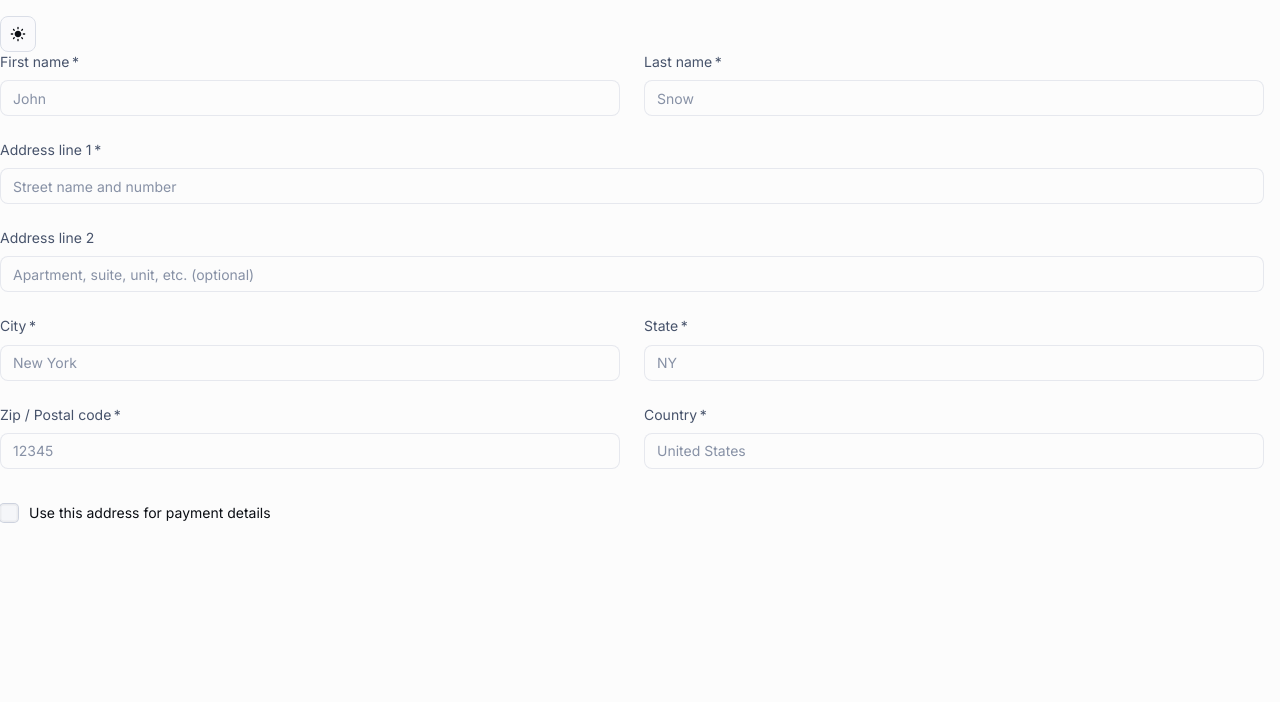
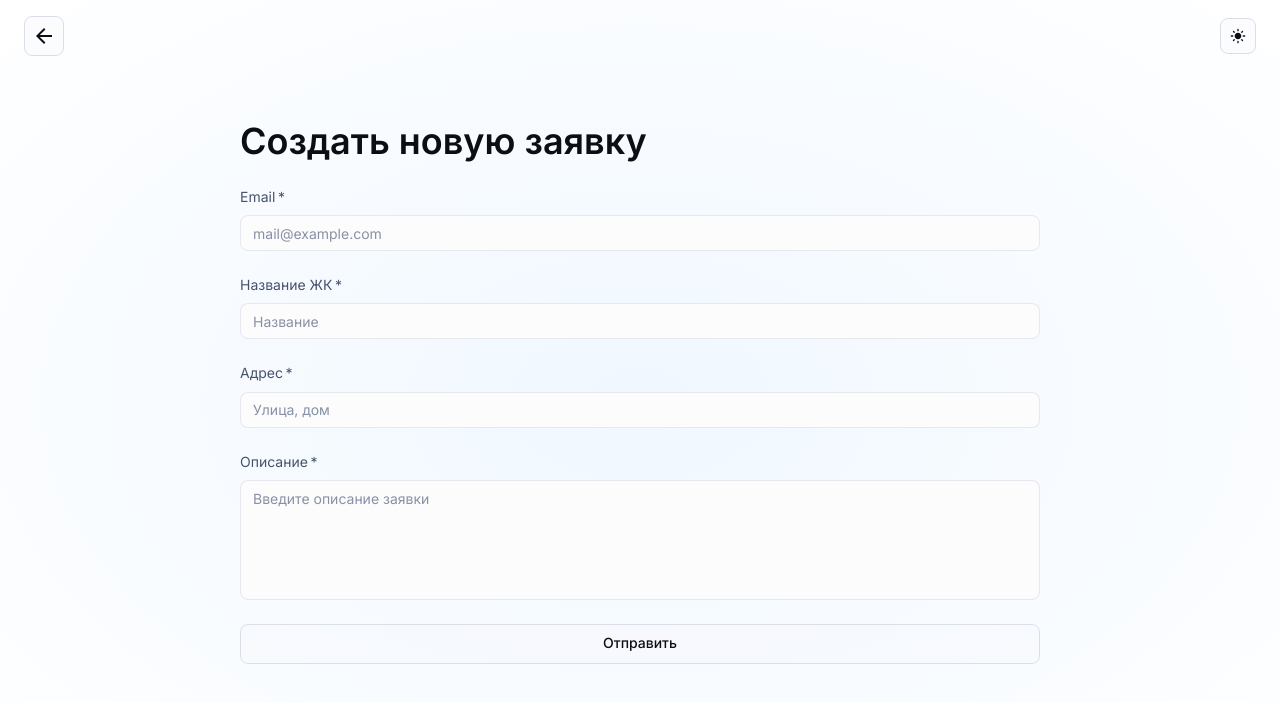
Before and after one commit to dikiyhleb/taskReact, a React (Vite) app: page /new in a window 1280 px wide. Shown: the top 702 px of the page. Built offline with nearby package versions, Linux system fonts and the light colour scheme.

Commit message:
fix search field

```diff
--- a/src/App.tsx
+++ b/src/App.tsx
@@ -6,7 +6,6 @@ import { useEffect, useState } from "react";
 import { useAuthInterceptor } from "./interceptor/axiosInterceptor";
 import UserEntity from "./models/UserEntity";
 
-//TODO отделить isLoading от AuthContext
 //TODO userService?
 function App() {
   const [isAuth, setAuth] = useState(false);
--- a/src/components/AppRouter.tsx
+++ b/src/components/AppRouter.tsx
@@ -6,6 +6,7 @@ import Dashboard from "../pages/dashboard/Dashboard";
 import BuildingsTable from "./UI/table/buildings/BuildingsTable";
 import ApplicationsTable from "./UI/table/ApplicationsTable";
 import UserNoLogin from "../pages/user/UserNoLogin";
+import Status from "../pages/status/Status";
 
 export default function AppRouter() {
   const auth = useContext(AuthContext);
@@ -13,6 +14,7 @@ export default function AppRouter() {
   if (!auth) return <div style={{ color: "red" }}>Auth error!!!</div>;
 
   //TODO Вынести Table в один файл, изменять только TableBody
+  //TODO ДЛЯ !isAuth Вынести задний фон в шаблон остальные компоненты в children
   return auth.isAuth ? (
     <Routes>
       <Route path="/" element={<Dashboard />}>
@@ -25,6 +27,7 @@ export default function AppRouter() {
     <Routes>
       <Route path="/login" element={<SignIn />} />
       <Route path="/new" element={<UserNoLogin />}></Route>
+      <Route path="/status" element={<Status />}></Route>
       <Route path="*" element={<Navigate to={"/login"} />} />
     </Routes>
   );
--- a/src/components/UI/table/ApplicationsTable.tsx
+++ b/src/components/UI/table/ApplicationsTable.tsx
@@ -120,7 +120,7 @@ export default function ApplicationsTable() {
         <TableFooter>
           <TableRow>
             <TablePagination
-              rowsPerPageOptions={[5, 10, 25, { label: "All", value: -1 }]}
+              rowsPerPageOptions={[5, 10]}
               colSpan={6}
               count={data.meta?.total_items}
               rowsPerPage={limit}
--- a/src/components/UI/table/buildings/BuildingsTable.tsx
+++ b/src/components/UI/table/buildings/BuildingsTable.tsx
@@ -144,7 +144,7 @@ export default function BuildingsTable() {
         <TableFooter>
           <TableRow>
             <TablePagination
-              rowsPerPageOptions={[5, 10, 25, { label: "All", value: -1 }]}
+              rowsPerPageOptions={[5, 10]}
               colSpan={5}
               count={data.meta?.total_items}
               rowsPerPage={limit}
--- a/src/pages/dashboard/Dashboard.tsx
+++ b/src/pages/dashboard/Dashboard.tsx
@@ -24,7 +24,6 @@ import { FilterSearchContext } from "../../context/InputRefContext";
 
 const drawerWidth = 240;
 
-//TODO label у поиска не по центру
 //TODO переделать choosePage
 export default function Dashboard(props: { disableCustomTheme?: boolean }) {
   const navigate = useNavigate();
@@ -71,10 +70,12 @@ export default function Dashboard(props: { disableCustomTheme?: boolean }) {
           <div style={{ width: "95%" }}>
             <TextField
               fullWidth
-              id="outlined-basic"
-              label="Поиск"
-              variant="outlined"
-              sx={{ marginBottom: "30px" }}
+              id="filled-basic"
+              label="Поиск по названию"
+              variant="filled"
+              sx={{
+                marginBottom: "30px",
+              }}
               onChange={(e) => handleInputChange(e.target.value)}
             />
             <FilterSearchContext.Provider value={{ filter: filter, setFilter }}>
--- a/src/pages/login/SignIn.tsx
+++ b/src/pages/login/SignIn.tsx
@@ -145,7 +145,7 @@ export default function SignIn(props: { disableCustomTheme?: boolean }) {
             variant="h4"
             sx={{ width: "100%", fontSize: "clamp(2rem, 10vw, 2.15rem)" }}
           >
-            Sign in
+            Войти
           </Typography>
           <Box
             component="form"
@@ -176,7 +176,7 @@ export default function SignIn(props: { disableCustomTheme?: boolean }) {
               />
             </FormControl>
             <FormControl>
-              <FormLabel htmlFor="password">Password</FormLabel>
+              <FormLabel htmlFor="password">Пароль</FormLabel>
               <TextField
                 error={passwordError}
                 helperText={passwordErrorMessage}
@@ -194,7 +194,7 @@ export default function SignIn(props: { disableCustomTheme?: boolean }) {
             </FormControl>
             <FormControlLabel
               control={<Checkbox value="remember" color="primary" />}
-              label="Remember me"
+              label="Запомнить меня"
             />
             <ForgotPassword open={open} handleClose={handleClose} />
             <Button
@@ -203,7 +203,7 @@ export default function SignIn(props: { disableCustomTheme?: boolean }) {
               variant="contained"
               onClick={validateInputs}
             >
-              Sign in
+              Войти
             </Button>
             <Link
               component="button"
@@ -212,22 +212,22 @@ export default function SignIn(props: { disableCustomTheme?: boolean }) {
               variant="body2"
               sx={{ alignSelf: "center" }}
             >
-              Forgot your password?
+              Забыли пароль?
             </Link>
           </Box>
-          <Divider>or</Divider>
+          <Divider>или</Divider>
           <Box sx={{ display: "flex", flexDirection: "column", gap: 2 }}>
             <Button fullWidth variant="outlined" onClick={continueWithoutLogin}>
-              Continue without sign in
+              Создать заявку без входа
             </Button>
             <Typography sx={{ textAlign: "center" }}>
-              Don&apos;t have an account?{" "}
+              Нету аккаунта?{" "}
               <Link
                 href="/material-ui/getting-started/templates/sign-in/"
                 variant="body2"
                 sx={{ alignSelf: "center" }}
               >
-                Sign up
+                Регистрация
               </Link>
             </Typography>
           </Box>
--- /dev/null
+++ b/src/pages/status/Status.tsx
@@ -0,0 +1,3 @@
+export default function Status() {
+  return <h1>Status component</h1>;
+}
--- a/src/pages/user/UserNoLogin.tsx
+++ b/src/pages/user/UserNoLogin.tsx
@@ -1,146 +1,165 @@
 import {
   CssBaseline,
   Box,
-  Checkbox,
-  FormControlLabel,
   FormLabel,
   OutlinedInput,
+  Button,
+  Typography,
+  IconButton,
 } from "@mui/material";
 import AppTheme from "../../theme/AppTheme";
 import ColorModeIconDropdown from "../../theme/ColorModeIconDropdown";
 import Grid from "@mui/material/Grid2";
 import { styled } from "@mui/material/styles";
+import { ArrowBackOutlined } from "@mui/icons-material";
+import { useNavigate } from "react-router";
+import React from "react";
 
 const FormGrid = styled(Grid)(() => ({
   display: "flex",
   flexDirection: "column",
 }));
 
+const TopBar = styled("div")(() => ({
+  display: "flex",
+  justifyContent: "space-between",
+  alignItems: "center",
+  padding: "16px 24px",
+}));
+
+const CustomMain = styled("div")(({ theme }) => ({
+  "&::before": {
+    content: '""',
+    display: "block",
+    position: "absolute",
+    zIndex: -1,
+    inset: 0,
+    backgroundImage:
+      "radial-gradient(ellipse at 50% 50%, hsl(210, 100%, 97%), hsl(0, 0%, 100%))",
+    backgroundRepeat: "no-repeat",
+    ...theme.applyStyles("dark", {
+      backgroundImage:
+        "radial-gradient(at 50% 50%, hsla(210, 100%, 16%, 0.5), hsl(220, 30%, 5%))",
+    }),
+  },
+}));
+
+const CustomBox = styled(Box)(() => ({
+  position: "fixed",
+  top: "65%",
+  left: "50%",
+  transform: "translate(-50%, -50%)",
+  width: "800px",
+  height: "800px",
+}));
+
 export default function UserNoLogin(props: { disableCustomTheme?: boolean }) {
+  const [emailError, setEmailError] = React.useState(false);
+  const [emailErrorMessage, setEmailErrorMessage] = React.useState("");
+  const navigate = useNavigate();
+
+  const backToLogin = () => {
+    navigate("/login");
+  };
+
+  const validateInputs = () => {
+    const email = document.getElementById("email") as HTMLInputElement;
+
+    let isValid = true;
+
+    if (!email.value || !/\S+@\S+\.\S+/.test(email.value)) {
+      setEmailError(true);
+      setEmailErrorMessage("Please enter a valid email address.");
+      isValid = false;
+    } else {
+      setEmailError(false);
+      setEmailErrorMessage("");
+    }
+
+    return isValid;
+  };
+
   return (
     <AppTheme {...props}>
       <CssBaseline enableColorScheme />
-      <Box sx={{ position: "fixed", top: "1rem", right: "1rem" }}>
+      <CustomMain>
+        <TopBar>
+          <IconButton onClick={backToLogin}>
+            <ArrowBackOutlined />
+          </IconButton>
           <ColorModeIconDropdown />
+        </TopBar>
+        <CustomBox>
           <Grid container spacing={3}>
-          <FormGrid size={{ xs: 12, md: 6 }}>
-            <FormLabel htmlFor="first-name" required>
-              First name
+            <FormGrid>
+              <Typography variant="h2">Cоздать новую заявку</Typography>
+            </FormGrid>
+            <FormGrid size={{ xs: 12 }}>
+              <FormLabel htmlFor="email" required>
+                Email
               </FormLabel>
               <OutlinedInput
-              id="first-name"
-              name="first-name"
-              type="name"
-              placeholder="John"
-              autoComplete="first name"
+                id="email"
+                name="email"
+                type="email"
+                placeholder="mail@example.com"
+                autoComplete="email"
                 required
                 size="small"
               />
             </FormGrid>
-          <FormGrid size={{ xs: 12, md: 6 }}>
-            <FormLabel htmlFor="last-name" required>
-              Last name
+
+            <FormGrid size={{ xs: 12 }}>
+              <FormLabel htmlFor="building" required>
+                Название ЖК
               </FormLabel>
               <OutlinedInput
-              id="last-name"
-              name="last-name"
-              type="last-name"
-              placeholder="Snow"
-              autoComplete="last name"
+                id="building"
+                name="building"
+                type="text"
+                placeholder="Название"
+                autoComplete=""
                 required
                 size="small"
               />
             </FormGrid>
             <FormGrid size={{ xs: 12 }}>
-            <FormLabel htmlFor="address1" required>
-              Address line 1
+              <FormLabel htmlFor="address" required>
+                Адрес
               </FormLabel>
               <OutlinedInput
-              id="address1"
-              name="address1"
-              type="address1"
-              placeholder="Street name and number"
+                id="address"
+                name="address"
+                type="address"
+                placeholder="Улица, дом"
                 autoComplete="shipping address-line1"
                 required
                 size="small"
               />
             </FormGrid>
             <FormGrid size={{ xs: 12 }}>
-            <FormLabel htmlFor="address2">Address line 2</FormLabel>
+              <FormLabel htmlFor="description" required>
+                Описание
+              </FormLabel>
               <OutlinedInput
-              id="address2"
-              name="address2"
-              type="address2"
-              placeholder="Apartment, suite, unit, etc. (optional)"
-              autoComplete="shipping address-line2"
+                id="description"
+                name="description"
+                type="text"
+                placeholder="Введите описание заявки"
+                autoComplete=""
                 required
                 size="small"
-            />
-          </FormGrid>
-          <FormGrid size={{ xs: 6 }}>
-            <FormLabel htmlFor="city" required>
-              City
-            </FormLabel>
-            <OutlinedInput
-              id="city"
-              name="city"
-              type="city"
-              placeholder="New York"
-              autoComplete="City"
-              required
-              size="small"
-            />
-          </FormGrid>
-          <FormGrid size={{ xs: 6 }}>
-            <FormLabel htmlFor="state" required>
-              State
-            </FormLabel>
-            <OutlinedInput
-              id="state"
-              name="state"
-              type="state"
-              placeholder="NY"
-              autoComplete="State"
-              required
-              size="small"
-            />
-          </FormGrid>
-          <FormGrid size={{ xs: 6 }}>
-            <FormLabel htmlFor="zip" required>
-              Zip / Postal code
-            </FormLabel>
-            <OutlinedInput
-              id="zip"
-              name="zip"
-              type="zip"
-              placeholder="12345"
-              autoComplete="shipping postal-code"
-              required
-              size="small"
-            />
-          </FormGrid>
-          <FormGrid size={{ xs: 6 }}>
-            <FormLabel htmlFor="country" required>
-              Country
-            </FormLabel>
-            <OutlinedInput
-              id="country"
-              name="country"
-              type="country"
-              placeholder="United States"
-              autoComplete="shipping country"
-              required
-              size="small"
+                sx={{ height: "120px", alignItems: "start" }}
               />
             </FormGrid>
             <FormGrid size={{ xs: 12 }}>
-            <FormControlLabel
-              control={<Checkbox name="saveAddress" value="yes" />}
-              label="Use this address for payment details"
-            />
+              <Button variant="outlined" onClick={validateInputs}>
+                Отправить
+              </Button>
             </FormGrid>
           </Grid>
-      </Box>
+        </CustomBox>
+      </CustomMain>
     </AppTheme>
   );
 }
```
Also changed, not shown: src/pages/manager/Manager.tsx (deleted, +0 -139 lines). Lines whose indentation alone changed are shown as unchanged.
